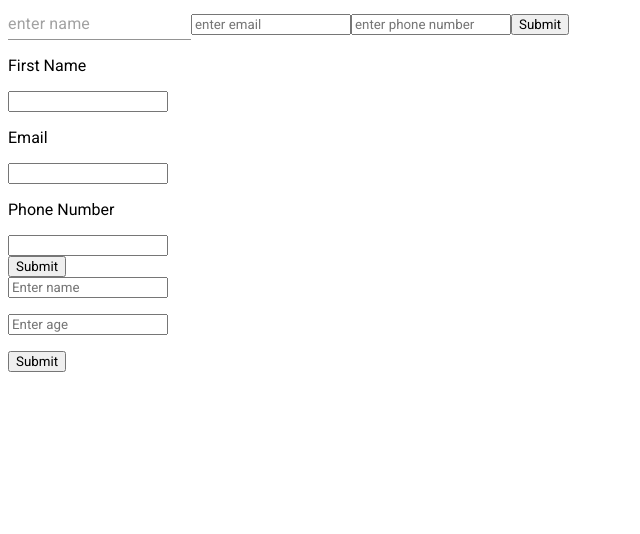
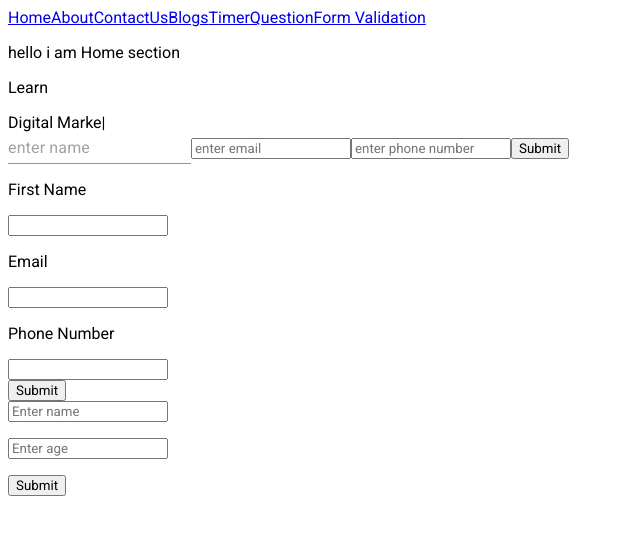
Before and after one commit to Sandeep-508/Practice-react, a React (Create React App) app: page / in a window 1280 px wide. Shown: the top 534 px of the page, without its empty margins (0-640 px from the left). Built offline with nearby package versions, Linux system fonts and the light colour scheme.

Commit message:
added changes in the page

```diff
--- a/src/pages/Home.jsx
+++ b/src/pages/Home.jsx
@@ -7,7 +7,7 @@
 const Home = () => {
     return (
         <div className="gap-10">
-            {/* <Link to={"/"} className="text-blue ps-3">Home</Link>
+            <Link to={"/"} className="text-blue ps-3">Home</Link>
             <Link to={"/about"} className="text-blue ps-3">About</Link>
             <Link to={"/contact"} className="text-blue ps-3">ContactUs</Link>
             <Link to={`/blog`} className="text-blue ps-3">Blogs</Link>
@@ -19,7 +19,7 @@
                 <p className="ps-3 text-4xl">Learn</p>
                 <ReactTyped className='ps-3 text-4xl' strings={["Web development", "Digital Marketing", "Ethical Hacking"]} typeSpeed={100}
                     loop={true} backSpeed={50} />
-            </div> */}
+            </div>
             <FormValidationHook />
             <MyValidation />
             <FormValidationWithZod />
```
